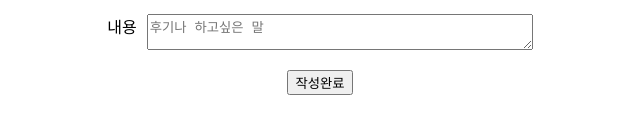
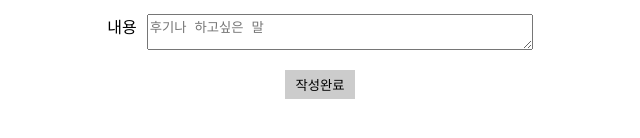
Before and after one commit to kdt-ful-class-three-group/KDT-FUL-3_subject-3-4_member_1, a website: page test.html in a window 1280 px wide. Shown: the part 120-258 px from the top of the page, 320-960 px from the left. Drawn offline with Linux system fonts and the light colour scheme.

Commit message:
button style 지정

```diff
--- a/test.html
+++ b/test.html
@@ -34,6 +34,16 @@
       form > div:last-of-type textarea {
         width: 380px;
       }
+      form > button {
+        border-style: none;
+        padding: 5px 10px;
+        cursor: pointer;
+        background-color: #ccc;
+      }
+      form > button:hover {
+        background-color: black;
+        color: #fff;
+      }
     </style>
   </head>
   <body>
```
